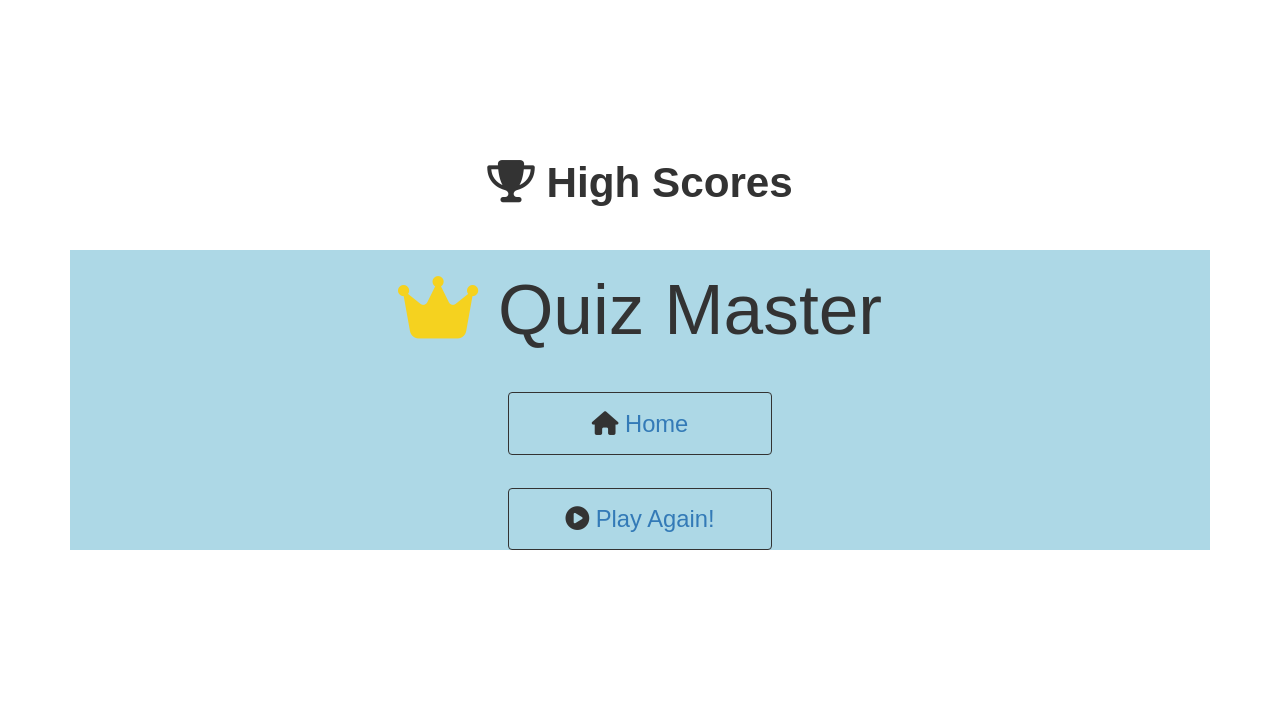
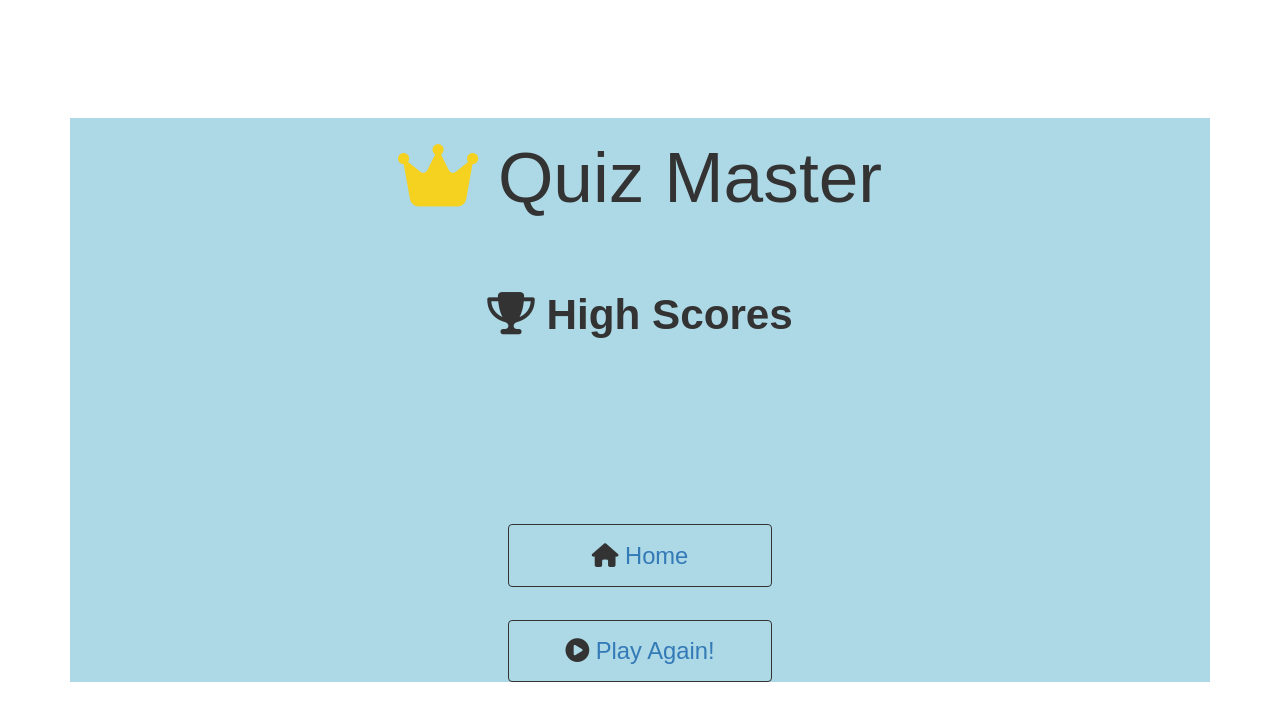
Before and after one commit to 01-turgut/Capital-Master, a plain HTML site: page highscores.html in a window 1280 px wide. Drawn offline with nearby package versions, Linux system fonts and the light colour scheme.

```diff
--- a/assets/css/style.css
+++ b/assets/css/style.css
@@ -212,7 +212,7 @@
 
 /*Styles for highscores.html*/
 #hscore {
-    margin-top: -15rem;
+    margin-top: 5rem;
 }
 
 #highScoresList {
```
Also changed, not shown: assets/js/game.js (+6 -6 lines).
